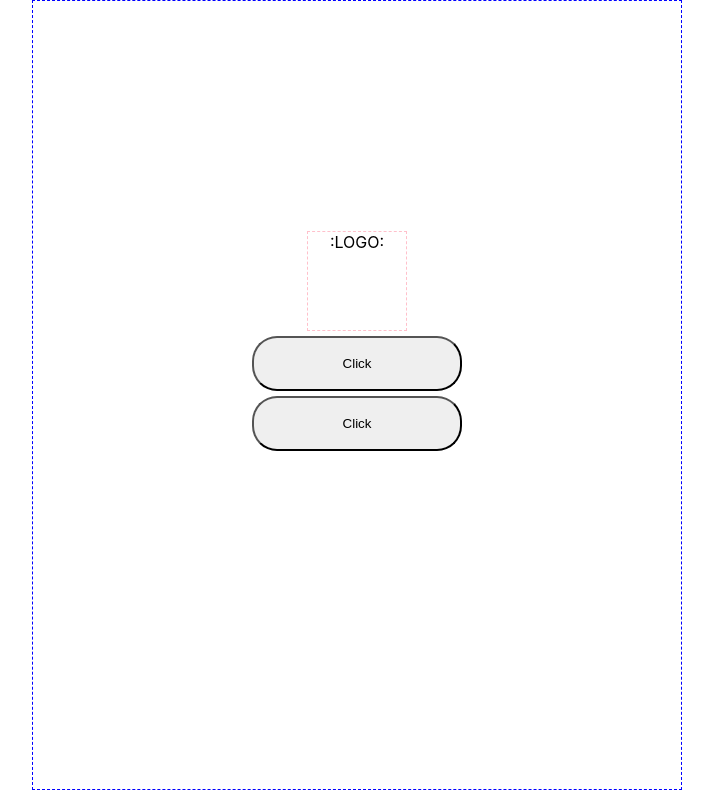
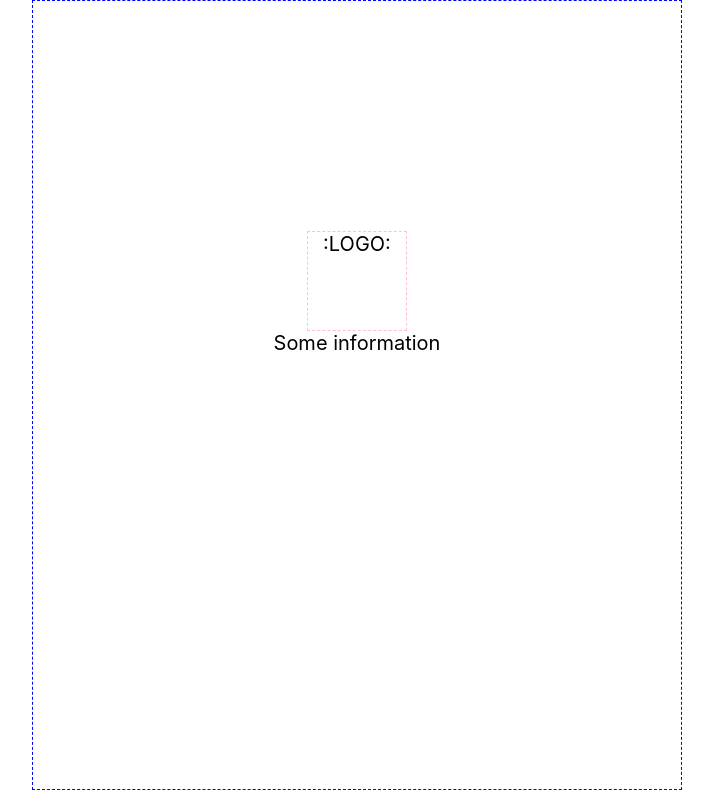
Before and after one commit to huwfernie/food-trucks, a React (Create React App) app in the folder client/: page /info in a window 1280 px wide. Shown: the whole page, without its empty margins (283-996 px from the left). Built offline with nearby package versions, Linux system fonts and the light colour scheme.

Commit message:
setting up react-router

```diff
--- a/client/package.json
+++ b/client/package.json
@@ -6,6 +6,7 @@
     "node-sass": "^4.9.3",
     "react": "^16.5.2",
     "react-dom": "^16.5.2",
+    "react-router-dom": "^4.3.1",
     "react-scripts": "2.0.4"
   },
   "scripts": {
--- a/client/src/components/button.js
+++ b/client/src/components/button.js
@@ -1,9 +1,12 @@
 import React, { Component } from 'react';
+import { Link } from 'react-router-dom';
 
 class Button extends Component {
   render() {
     return (
-      <button onClick={this.onButtonClick}>Click</button>
+      <Link to={this.props.link}>
+        <button onClick={this.onButtonClick}>{this.props.text}</button>
+      </Link>
     )
   }
 
--- /dev/null
+++ b/client/src/components/info.js
@@ -0,0 +1,7 @@
+import React from 'react';
+
+const Info = () => {
+  return <div className='info'>Some information</div>;
+};
+
+export default Info;
--- a/client/src/index.css
+++ b/client/src/index.css
@@ -17,6 +17,7 @@ main {
   box-sizing: border-box;
   border: 1px dashed blue;
   padding-top: calc(50vh - 170px);
+  font-size: 20px;
 }
 
 .logo {
@@ -27,6 +28,9 @@ main {
   margin: 0 auto;
 }
 
+a {
+  text-decoration: none;
+}
 button {
   display: block;
   padding: 10px 15px;
@@ -34,6 +38,8 @@ button {
   height: 55px;
   width: 210px;
   border-radius: 25px;
+  font-size: 1em;
+  text-decoration: none;
 }
 button:hover {
   background: #fb2b2b;
--- a/client/src/index.js
+++ b/client/src/index.js
@@ -1,19 +1,39 @@
 import React from 'react';
 import ReactDOM from 'react-dom';
+import { BrowserRouter, Route, Switch } from 'react-router-dom';
 
 import './index.css';
 
 import Logo from './components/logo';
 import Button from './components/button';
+import Info from './components/info';
 
-const App = () => {
+const AppIndex = () => {
   return (
     <div>
       <Logo />
-      <Button />
-      <Button />
+      <Button text='Find food' link= '/info' />
+      <Button text='Add a food truck' link="#" />
     </div>
   );
 }
 
-ReactDOM.render(<App />, document.getElementById('root'));
+const DisclaimerComponent = () => {
+  return (
+    <div>
+      <Logo />
+      <Info />
+    </div>
+  );
+}
+
+ReactDOM.render(
+  <BrowserRouter>
+    <div>
+      <Switch>
+        <Route path="/info" component={ DisclaimerComponent }/>
+        <Route path="/" component={ AppIndex } />
+      </Switch>
+    </div>
+  </BrowserRouter>,
+  document.getElementById('root'));
```
Also changed, not shown: 1 other file (tests, documents, lock files or other folders).
